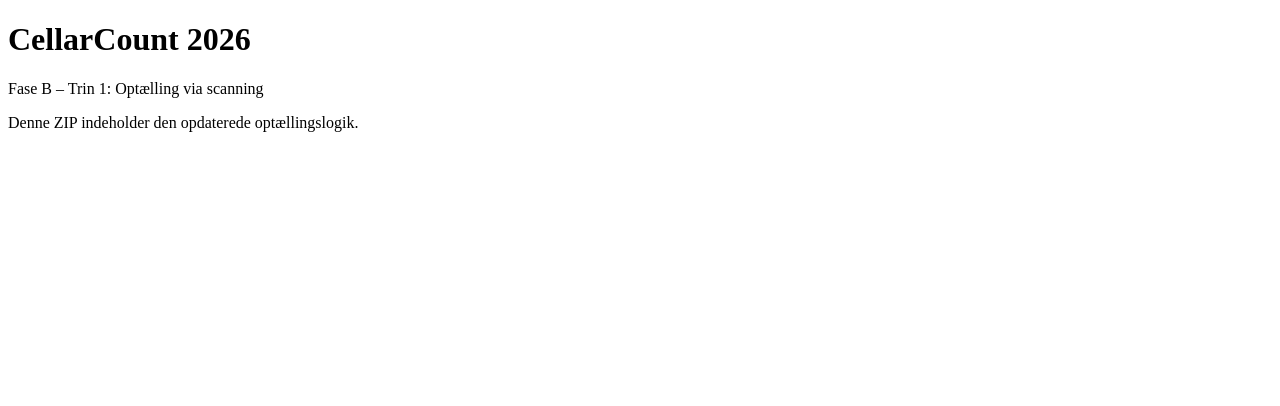
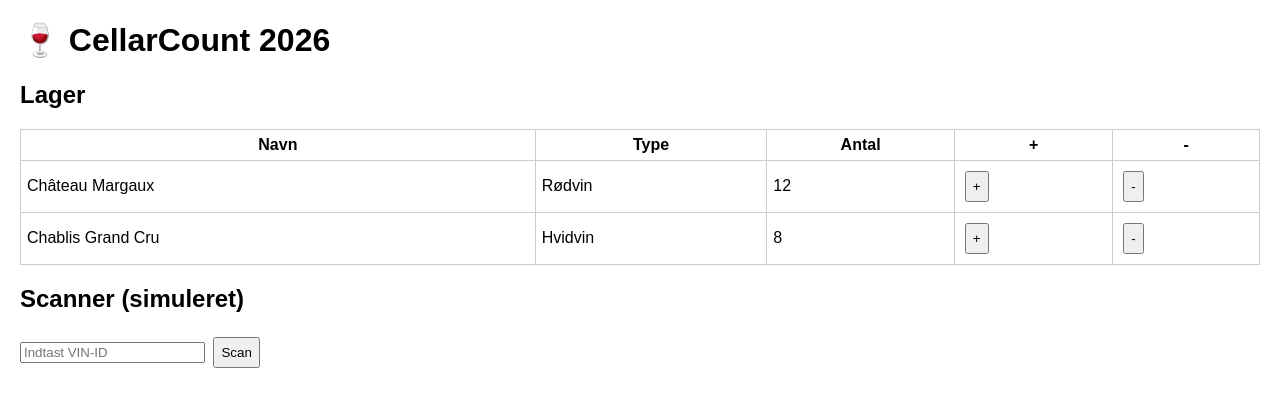
Before and after one commit to Um238/CellarCount_2026, a plain HTML site: page index.html in a window 1280 px wide. Drawn offline with Linux system fonts and the light colour scheme.

Commit message:
Add files via upload

```diff
--- a/index.html
+++ b/index.html
@@ -2,12 +2,73 @@
 <!DOCTYPE html>
 <html lang="da">
 <head>
-  <meta charset="UTF-8">
-  <title>CellarCount 2026 – Optælling</title>
+<meta charset="UTF-8">
+<title>CellarCount 2026</title>
+<style>
+body{font-family:Arial;margin:20px}
+table{border-collapse:collapse;width:100%}
+th,td{border:1px solid #ccc;padding:6px}
+button{padding:6px;margin:4px}
+</style>
 </head>
 <body>
-  <h1>CellarCount 2026</h1>
-  <p>Fase B – Trin 1: Optælling via scanning</p>
-  <p>Denne ZIP indeholder den opdaterede optællingslogik.</p>
+
+<h1>🍷 CellarCount 2026</h1>
+
+<h2>Lager</h2>
+<table id="table">
+<thead><tr><th>Navn</th><th>Type</th><th>Antal</th><th>+</th><th>-</th></tr></thead>
+<tbody></tbody>
+</table>
+
+<h2>Scanner (simuleret)</h2>
+<input id="scanInput" placeholder="Indtast VIN-ID">
+<button onclick="scan()">Scan</button>
+
+<script>
+let wines = JSON.parse(localStorage.getItem("wines")||"[]");
+
+if(wines.length===0){
+  wines=[
+    {id:"VIN1",name:"Château Margaux",type:"Rødvin",qty:12},
+    {id:"VIN2",name:"Chablis Grand Cru",type:"Hvidvin",qty:8}
+  ];
+  localStorage.setItem("wines",JSON.stringify(wines));
+}
+
+function render(){
+  const tb=document.querySelector("tbody");
+  tb.innerHTML="";
+  wines.forEach(w=>{
+    tb.innerHTML+=`
+      <tr>
+        <td>${w.name}</td>
+        <td>${w.type}</td>
+        <td>${w.qty}</td>
+        <td><button onclick="update('${w.id}',1)">+</button></td>
+        <td><button onclick="update('${w.id}',-1)">-</button></td>
+      </tr>`;
+  });
+}
+
+function update(id,delta){
+  const w=wines.find(x=>x.id===id);
+  if(!w)return;
+  w.qty+=delta;
+  localStorage.setItem("wines",JSON.stringify(wines));
+  render();
+}
+
+function scan(){
+  const id=document.getElementById("scanInput").value;
+  const w=wines.find(x=>x.id===id);
+  if(!w){alert("Ukendt vin");return;}
+  w.qty++;
+  localStorage.setItem("wines",JSON.stringify(wines));
+  render();
+}
+
+render();
+</script>
 </body>
 </html>
```
